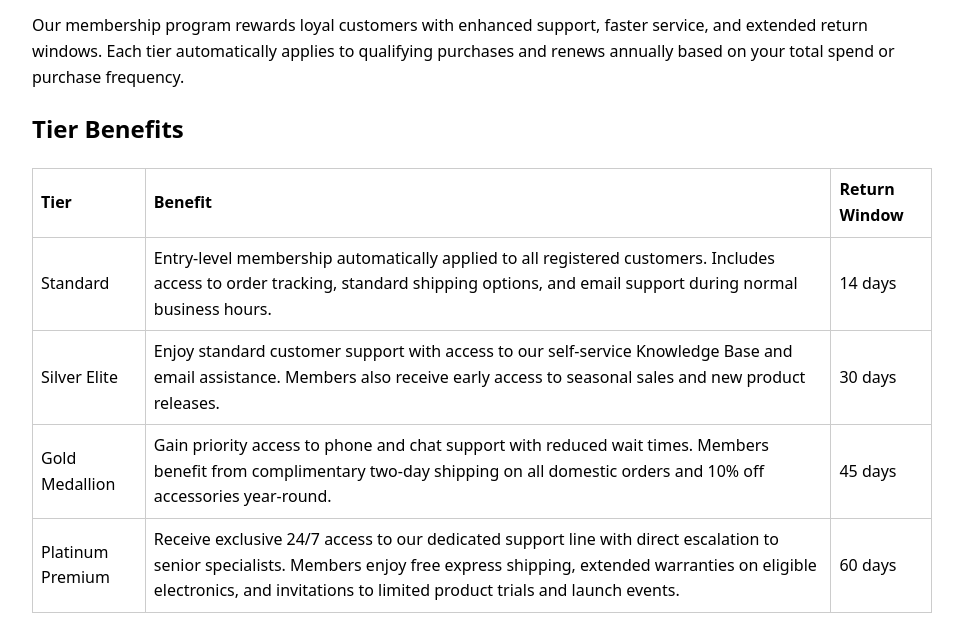
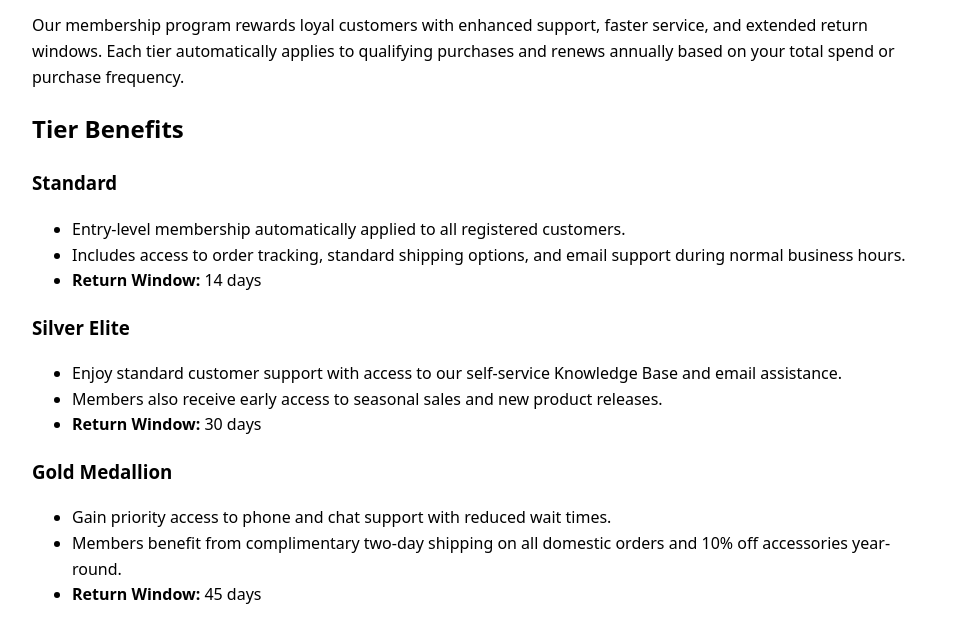
Before and after one commit to emilytaylor-td/td-certified-expert-innovateretail-kb, a website: page td-certified-expert-innovateretail-kb/articles/account-membership.html in a window 1280 px wide. Shown: the part 181-800 px from the top of the page, without its empty margins (158-1121 px from the left). Drawn offline with Linux system fonts and the light colour scheme.

Commit message:
Update account-membership.html
table to bullets

```diff
--- a/td-certified-expert-innovateretail-kb/articles/account-membership.html
+++ b/td-certified-expert-innovateretail-kb/articles/account-membership.html
@@ -25,54 +25,59 @@
       </p>
 
       <h2>Tier Benefits</h2>
-      <table>
-        <thead>
-          <tr>
-            <th>Tier</th>
-            <th>Benefit</th>
-            <th>Return Window</th>
-          </tr>
-        </thead>
-        <tbody>
-          <tr>
-            <td>Standard</td>
-            <td>
-              Entry-level membership automatically applied to all registered
-              customers. Includes access to order tracking, standard shipping
-              options, and email support during normal business hours.
-            </td>
-            <td>14 days</td>
-          </tr>
-          <tr>
-            <td>Silver Elite</td>
-            <td>
-              Enjoy standard customer support with access to our self-service
-              Knowledge Base and email assistance. Members also receive early
-              access to seasonal sales and new product releases.
-            </td>
-            <td>30 days</td>
-          </tr>
-          <tr>
-            <td>Gold Medallion</td>
-            <td>
-              Gain priority access to phone and chat support with reduced wait
-              times. Members benefit from complimentary two-day shipping on all
-              domestic orders and 10% off accessories year-round.
-            </td>
-            <td>45 days</td>
-          </tr>
-          <tr>
-            <td>Platinum Premium</td>
-            <td>
-              Receive exclusive 24/7 access to our dedicated support line with
-              direct escalation to senior specialists. Members enjoy free
-              express shipping, extended warranties on eligible electronics, and
-              invitations to limited product trials and launch events.
-            </td>
-            <td>60 days</td>
-          </tr>
-        </tbody>
-      </table>
+
+      <h3>Standard</h3>
+      <ul>
+        <li>
+          Entry-level membership automatically applied to all registered
+          customers.
+        </li>
+        <li>
+          Includes access to order tracking, standard shipping options, and
+          email support during normal business hours.
+        </li>
+        <li><strong>Return Window:</strong> 14 days</li>
+      </ul>
+
+      <h3>Silver Elite</h3>
+      <ul>
+        <li>
+          Enjoy standard customer support with access to our self-service
+          Knowledge Base and email assistance.
+        </li>
+        <li>
+          Members also receive early access to seasonal sales and new product
+          releases.
+        </li>
+        <li><strong>Return Window:</strong> 30 days</li>
+      </ul>
+
+      <h3>Gold Medallion</h3>
+      <ul>
+        <li>
+          Gain priority access to phone and chat support with reduced wait
+          times.
+        </li>
+        <li>
+          Members benefit from complimentary two-day shipping on all domestic
+          orders and 10% off accessories year-round.
+        </li>
+        <li><strong>Return Window:</strong> 45 days</li>
+      </ul>
+
+      <h3>Platinum Premium</h3>
+      <ul>
+        <li>
+          Receive exclusive 24/7 access to our dedicated support line with
+          direct escalation to senior specialists.
+        </li>
+        <li>
+          Enjoy free express shipping, extended warranties on eligible
+          electronics, and invitations to limited product trials and launch
+          events.
+        </li>
+        <li><strong>Return Window:</strong> 60 days</li>
+      </ul>
 
       <p>
         <strong>How to Upgrade:</strong> Log in to your account dashboard and
```
